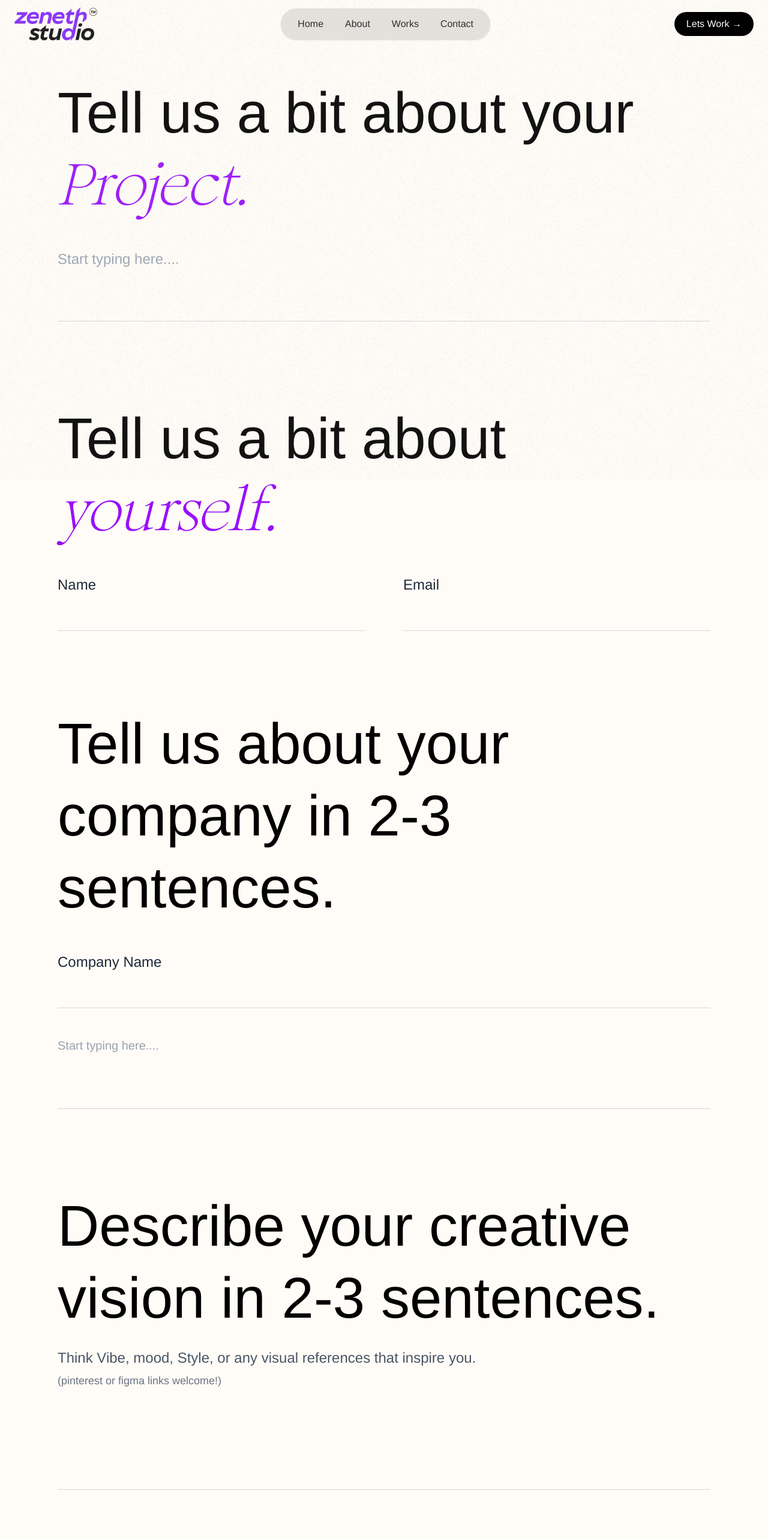
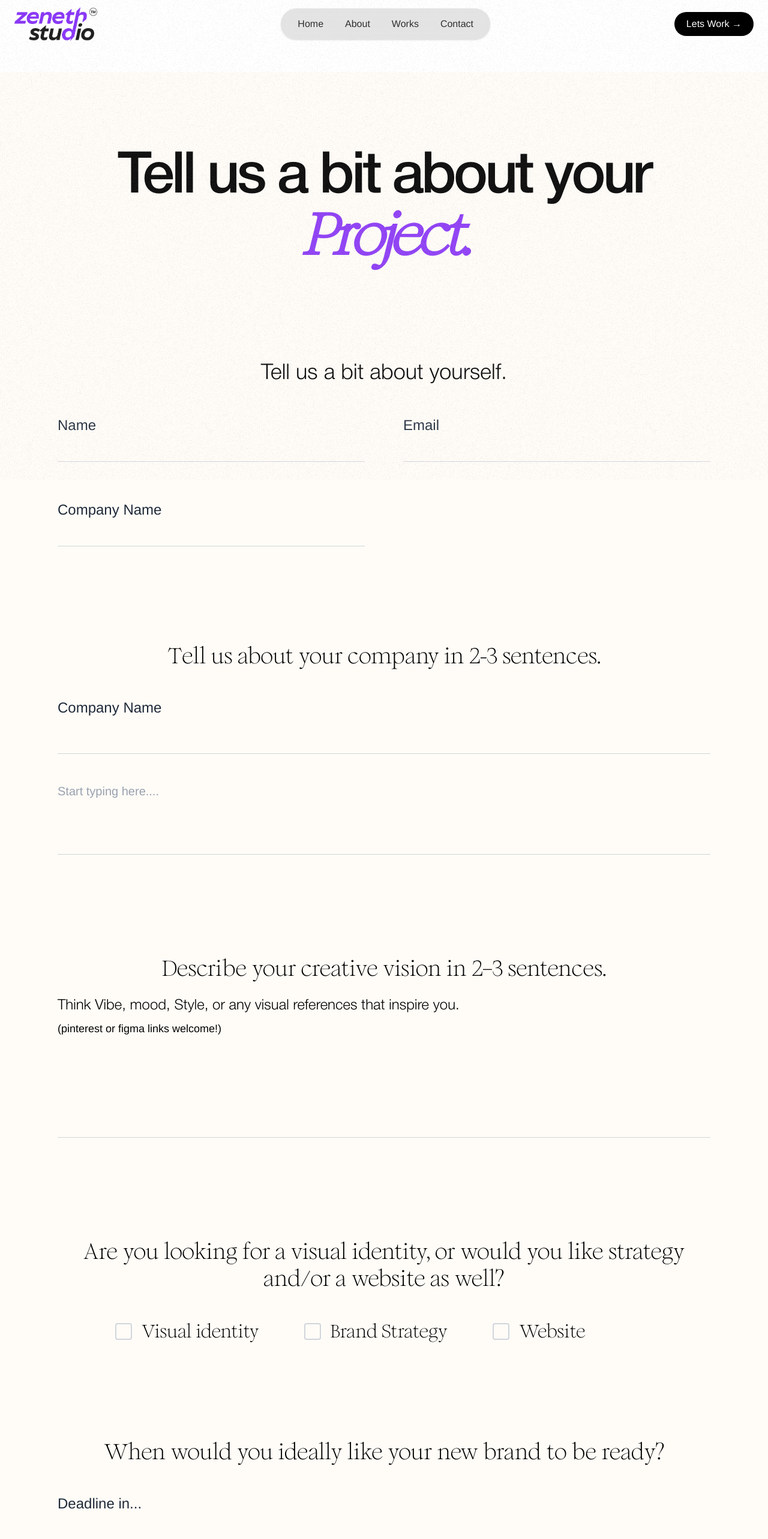
Before and after one commit to mumar000/zeneth-studio, a Next.js app: page /contact in a window 1280 px wide. Shown: the top 2566 px of the page at 60% size. Built offline with nearby package versions, Linux system fonts and the light colour scheme.

Commit message:
feat:enhance the contact page

```diff
--- a/components/contact/multi-step-form.jsx
+++ b/components/contact/multi-step-form.jsx
@@ -36,28 +36,22 @@ export default function ContactForm() {
   };
 
   return (
-    <div className="min-h-screen bg-[#fffcf7] px-6 md:px-12 lg:px-24 py-32">
-      <form onSubmit={handleSubmit} className="max-w-6xl mx-auto space-y-32">
+    <div className="min-h-screen bg-[#fffcf7] mt-30 px-6 md:px-12 lg:px-24 py-32">
+      <form onSubmit={handleSubmit} className="max-w-6xl mx-auto space-y-40">
         {/* Step 1: Project Description */}
         <motion.section
           initial={{ opacity: 0, y: 20 }}
           whileInView={{ opacity: 1, y: 0 }}
           viewport={{ once: true }}
           transition={{ duration: 0.6 }}
-          className="space-y-12"
+          className="space-y-4"
         >
-          <h2 className="text-5xl md:text-7xl lg:text-8xl font-[400] text-black leading-tight">
+          <h2 className="text-5xl md:text-7xl flex flex-col tracking-tighter  items-center justify-center  lg:text-8xl font-[500] text-black ">
             Tell us a bit about your{" "}
-            <span className="italic font-romie text-purple-600">Project.</span>
+            <span className="italic font-romie font-semibold text-primary">
+              Project.
+            </span>
           </h2>
-          <textarea
-            value={formData.projectDescription}
-            onChange={(e) =>
-              updateFormData("projectDescription", e.target.value)
-            }
-            placeholder="Start typing here...."
-            className="w-full bg-transparent border-b border-gray-300 text-gray-800 text-xl md:text-2xl pb-6 focus:outline-none focus:border-black transition-colors placeholder:text-gray-400 resize-none min-h-[120px]"
-          />
         </motion.section>
 
         {/* Step 2: Personal Info */}
@@ -68,9 +62,8 @@ export default function ContactForm() {
           transition={{ duration: 0.6 }}
           className="space-y-12"
         >
-          <h2 className="text-5xl md:text-7xl lg:text-8xl font-[400] text-black leading-tight">
-            Tell us a bit about{" "}
-            <span className="italic font-romie text-purple-600">yourself.</span>
+          <h2 className="lg:text-4xl  text-black font-[300] flex justify-center leading-tight">
+            Tell us a bit about yourself.
           </h2>
           <div className="grid grid-cols-1 md:grid-cols-2 gap-12 md:gap-16">
             <div>
@@ -81,11 +74,11 @@ export default function ContactForm() {
                 type="text"
                 value={formData.name}
                 onChange={(e) => updateFormData("name", e.target.value)}
-                className="w-full bg-transparent border-b border-gray-300 text-gray-800 text-xl pb-4 focus:outline-none focus:border-black transition-colors"
+                className="w-full bg-transparent border-b border-gray-300 text-gray-800 text-xl  focus:outline-none focus:border-black transition-colors"
               />
             </div>
             <div>
-              <label className="block text-gray-800 text-xl md:text-2xl mb-4">
+              <label className="block text-gray-800 text-xl md:text-2xl">
                 Email
               </label>
               <input
@@ -93,6 +86,17 @@ export default function ContactForm() {
                 value={formData.email}
                 onChange={(e) => updateFormData("email", e.target.value)}
                 className="w-full bg-transparent border-b border-gray-300 text-gray-800 text-xl pb-4 focus:outline-none focus:border-black transition-colors"
+              />
+            </div>
+            <div>
+              <label className="block text-gray-800 text-xl md:text-2xl">
+                Company Name
+              </label>
+              <input
+                type="text"
+                value={formData.companyName}
+                onChange={(e) => updateFormData("companyName", e.target.value)}
+                className="w-full bg-transparent border-b  border-gray-300 text-gray-800 text-xl pb-4 focus:outline-none focus:border-black transition-colors"
               />
             </div>
           </div>
@@ -106,7 +110,7 @@ export default function ContactForm() {
           transition={{ duration: 0.6 }}
           className="space-y-12"
         >
-          <h2 className="text-5xl md:text-7xl lg:text-8xl font-[400] text-black leading-tight">
+          <h2 className="lg:text-4xl font-romie  text-black font-[300] flex justify-center leading-tight">
             Tell us about your company in 2-3 sentences.
           </h2>
           <div className="space-y-12">
@@ -141,15 +145,15 @@ export default function ContactForm() {
           className="space-y-12"
         >
           <div className="space-y-6">
-            <h2 className="text-5xl md:text-7xl lg:text-8xl font-[400] text-black leading-tight">
-              Describe your creative vision in 2-3 sentences.
+            <h2 className="lg:text-4xl font-romie text-black font-[300] flex justify-center leading-tight">
+              Describe your creative vision in 2–3 sentences.
             </h2>
             <div className="space-y-2">
-              <p className="text-xl md:text-2xl text-gray-600">
+              <p className="text-xl md:text-2xl font-light text-black">
                 Think Vibe, mood, Style, or any visual references that inspire
                 you.
               </p>
-              <p className="text-lg text-gray-500">
+              <p className="text-lg text-black">
                 (pinterest or figma links welcome!)
               </p>
             </div>
@@ -169,20 +173,20 @@ export default function ContactForm() {
           transition={{ duration: 0.6 }}
           className="space-y-12"
         >
-          <h2 className="text-5xl md:text-7xl lg:text-8xl font-[400] text-black leading-tight">
+          <h2 className="lg:text-4xl font-romie text-center text-black font-[300] flex justify-center leading-tight">
             Are you looking for a visual identity, or would you like strategy
             and/or a website as well?
           </h2>
-          <div className="grid grid-cols-1 md:grid-cols-3 gap-8 md:gap-12">
+          <div className="grid grid-cols-1 font-romie font-light max-w-4xl mx-auto md:grid-cols-3 gap-8 md:gap-12">
             {["Visual identity", "Brand Strategy", "Website"].map((service) => (
               <button
                 key={service}
                 type="button"
                 onClick={() => toggleService(service)}
-                className={`flex items-center gap-4 text-left text-2xl md:text-3xl transition-all ${
+                className={`flex items-center font-light gap-4 text-left text-2xl md:text-3xl transition-all ${
                   formData.services.includes(service)
                     ? "text-black"
-                    : "text-gray-400"
+                    : "text-black"
                 }`}
               >
                 <div
@@ -206,7 +210,7 @@ export default function ContactForm() {
           transition={{ duration: 0.6 }}
           className="space-y-12"
         >
-          <h2 className="text-5xl md:text-7xl lg:text-8xl font-[400] text-black leading-tight">
+          <h2 className="text-2xl text-center lg:text-4xl font-romie font-[300] text-black leading-tight">
             When would you ideally like your new brand to be ready?
           </h2>
           <div>
@@ -232,7 +236,7 @@ export default function ContactForm() {
         >
           <motion.button
             type="submit"
-            className="inline-flex items-center gap-3 px-10 py-5 bg-gradient-to-r from-purple-600 to-purple-500 text-white rounded-full text-xl font-[500] shadow-lg hover:shadow-xl transition-all"
+            className="inline-flex  items-center gap-3 px-10 py-5 bg-gradient-to-r from-purple-600 to-purple-500 text-white rounded-full text-xl font-[500] shadow-lg hover:shadow-xl transition-all"
             whileHover={{ scale: 1.02 }}
             whileTap={{ scale: 0.98 }}
           >
```
